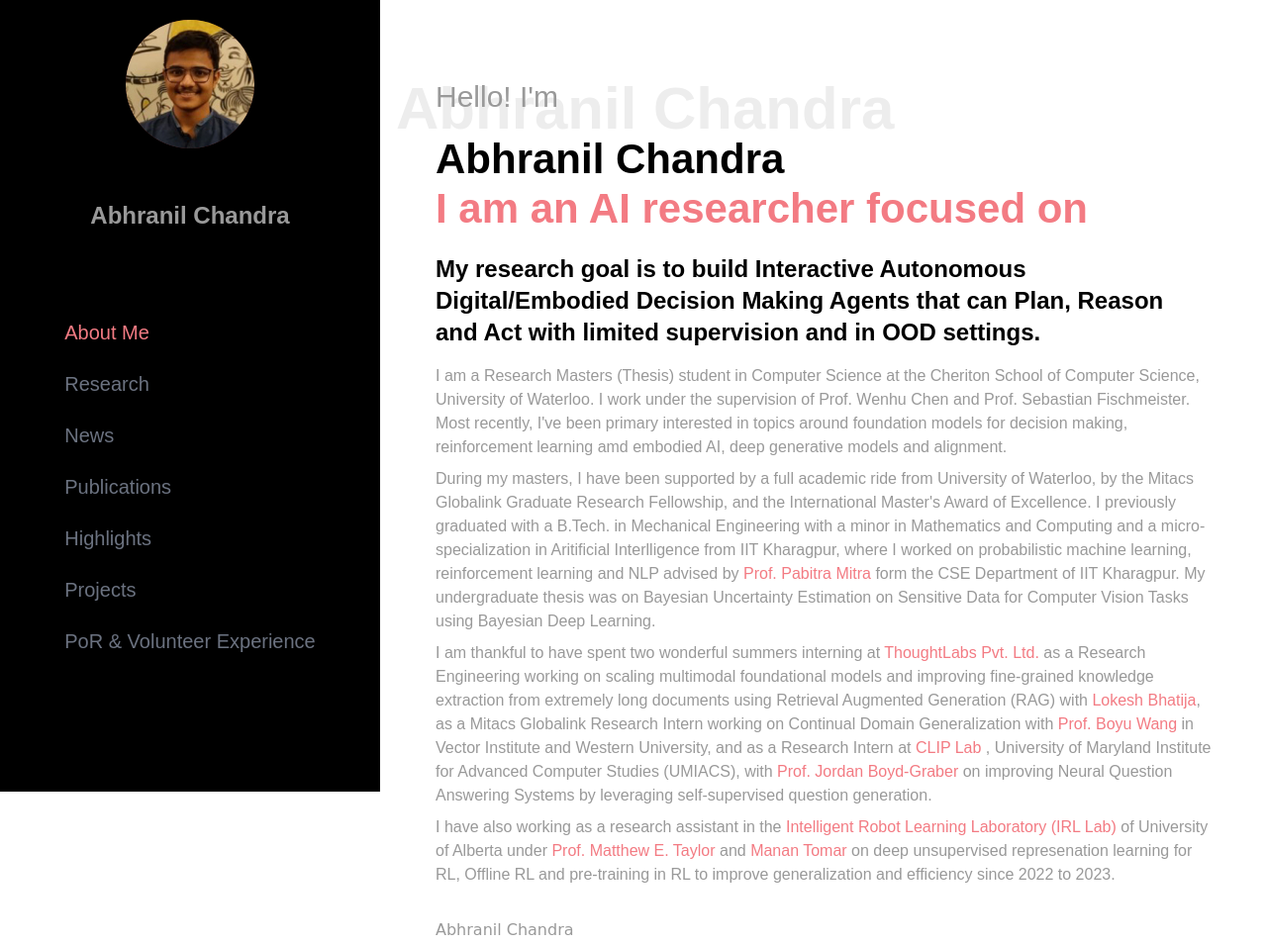
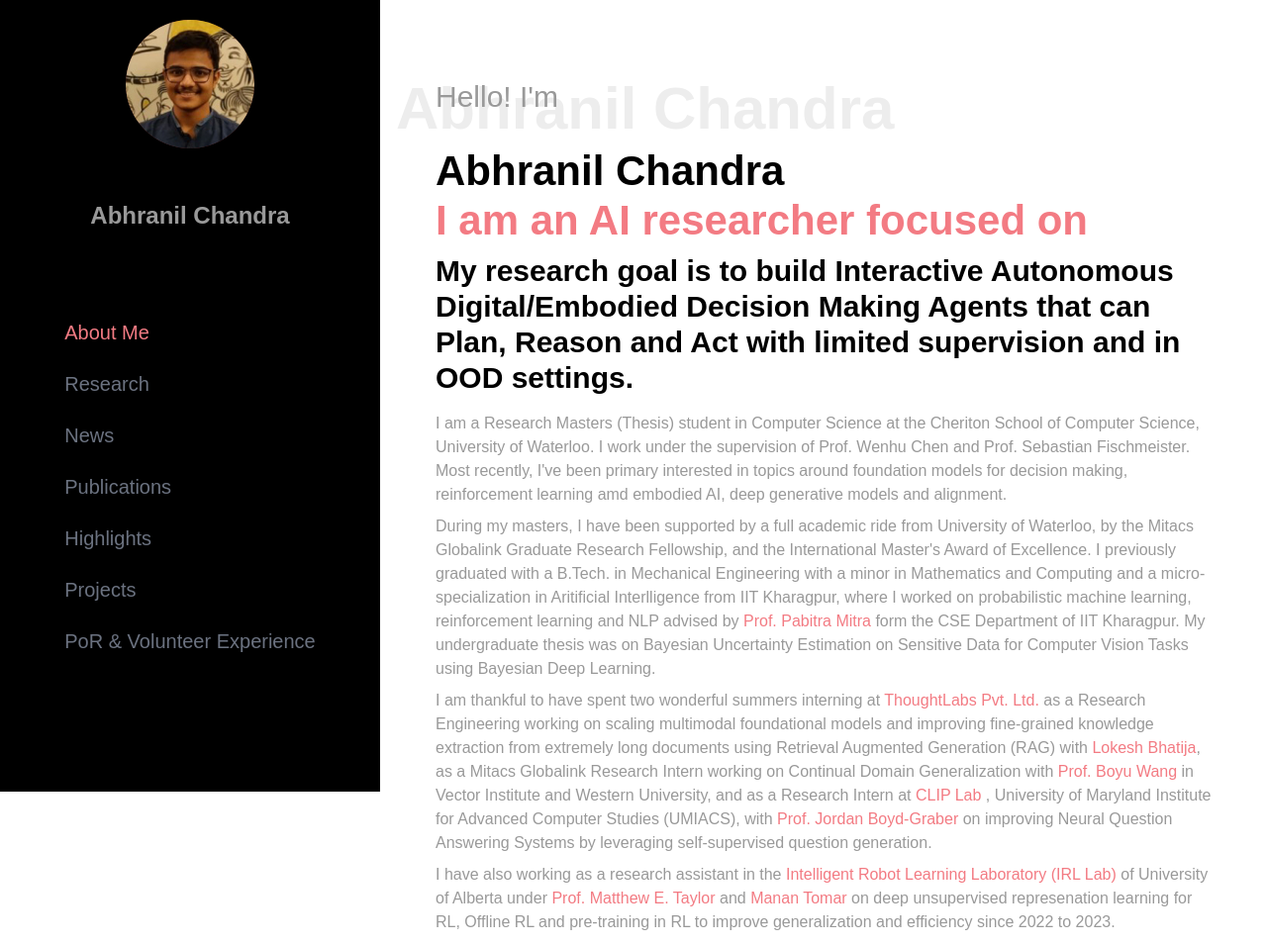
Before and after one commit to abhranilchandra/abhranilchandra.github.io, a website: page index.html in a window 1280 px wide. Shown: the top 955 px of the page at 99% size. Drawn offline with nearby package versions, Linux system fonts and the light colour scheme.

Commit message:
home c=page content

```diff
--- a/index.html
+++ b/index.html
@@ -64,7 +64,7 @@
                         <h1 class="text-[#ededed] text-4xl md:text-6xl font-bold -ml-3 md:-ml-10 absolute top-0 -z-10">
                             Abhranil
                             Chandra</h1>
-                        <div class="text-xl md:text-[42px] font-bold text-black my-5 md:leading-[50px]">
+                        <div class="text-xl md:text-[42px] font-bold text-black mt-8 mb-2 md:leading-[50px]">
                             Abhranil Chandra
                             <span class="block text-[#f37b83]">
                                 I am an AI researcher focused on
@@ -77,7 +77,7 @@
 
 
                         </div>
-                        <div class="font-semibold text-2xl text-black mb-4">
+                        <div class="font-semibold text-lg md:text-3xl text-black mb-4">
                             My research goal is to build Interactive Autonomous Digital/Embodied Decision Making Agents that can Plan, Reason and Act with limited supervision and in OOD settings.
                         </div>
                         <div>
```
